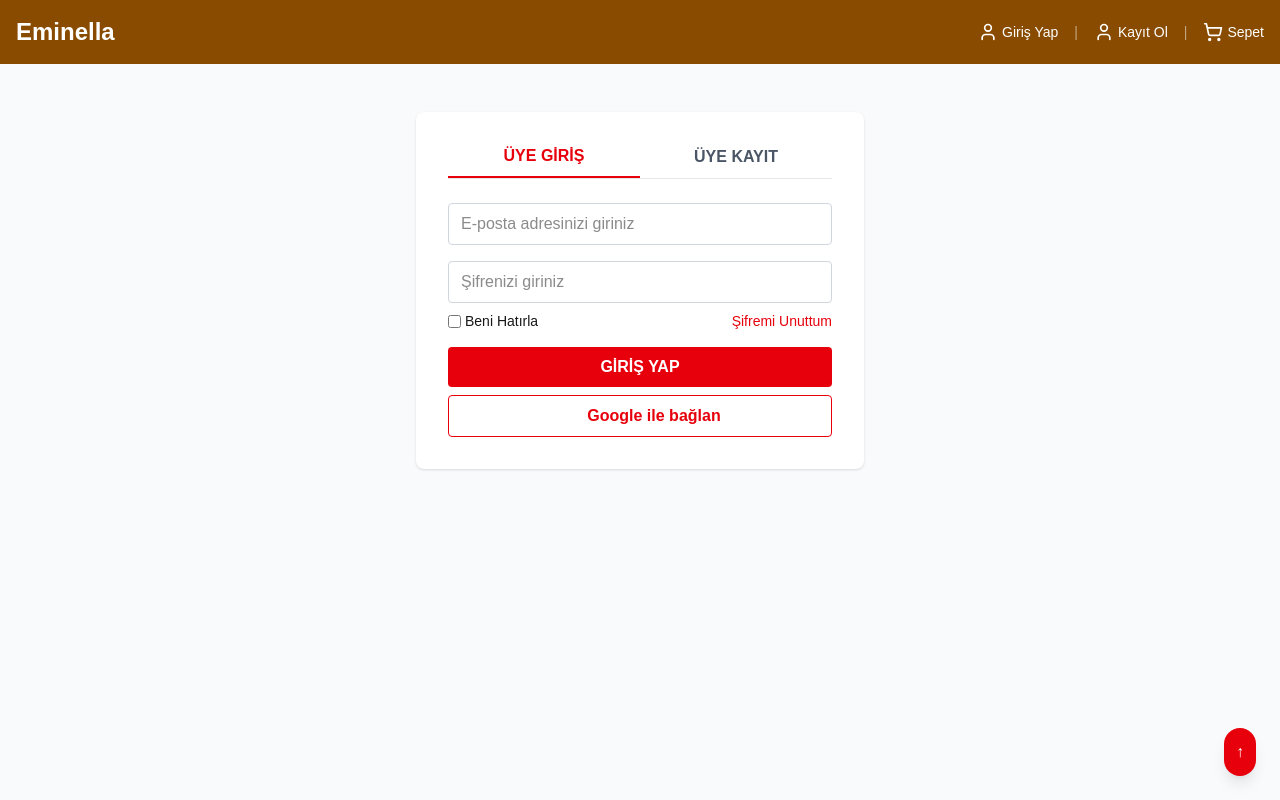
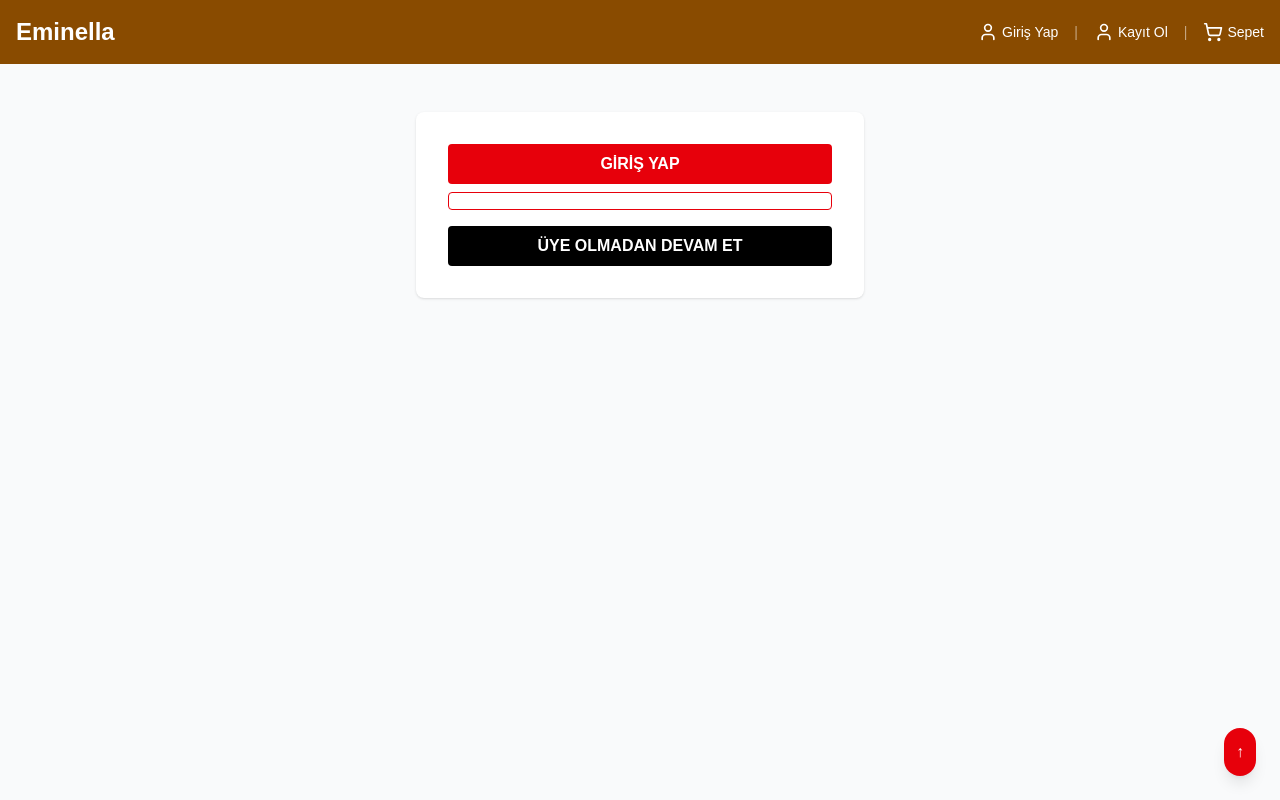
Before and after one commit to eminella/frontend-app, a Next.js app: page /checkout in a window 1280 px wide. Shown: the top 800 px of the page. Built offline with nearby package versions, Linux system fonts and the light colour scheme.

Commit message:
feat: checkout sayfasına üye olmadan devam et butonu eklendi

```diff
--- a/app/checkout/page.tsx
+++ b/app/checkout/page.tsx
@@ -1,99 +1,41 @@
-// frontend-app/app/checkout/page.tsx
 'use client';
 
 import { useState } from 'react';
 import { useRouter } from 'next/navigation';
 
 export default function CheckoutPage() {
+  const router = useRouter();
+
   const [tab, setTab] = useState<'login' | 'register'>('login');
   const [email, setEmail] = useState('');
   const [password, setPassword] = useState('');
-  const [remember, setRemember] = useState(false);
-
-  const [regEmail, setRegEmail] = useState('');
-  const [regPassword, setRegPassword] = useState('');
-  const [regConfirm, setRegConfirm] = useState('');
-
-  const router = useRouter();
+  // Diğer state’ler...
 
   const handleLogin = (e: React.FormEvent) => {
     e.preventDefault();
-    // TODO: next-auth veya kendi auth servisine POST
-    console.log('login', { email, password, remember });
-    router.push('/payment'); // giriş başarılıysa yönlendir
+    // Login işlemleri
+    router.push('/payment');
   };
 
   const handleRegister = (e: React.FormEvent) => {
     e.preventDefault();
-    if (regPassword !== regConfirm) {
-      alert('Şifreler eşleşmiyor');
-      return;
-    }
-    // TODO: kayıt servisine POST
-    console.log('register', { regEmail, regPassword });
+    // Register işlemleri
     setTab('login');
-    alert('Kayıt başarılı, şimdi giriş yapabilirsiniz');
+  };
+
+  const handleGuestContinue = () => {
+    router.push('/payment');
   };
 
   return (
     <div className="min-h-screen bg-gray-50 py-12 px-4 sm:px-6 lg:px-8">
       <div className="max-w-md w-full mx-auto bg-white p-8 rounded-lg shadow">
         {/* Sekmeler */}
-        <div className="mb-6 flex border-b border-gray-200">
-          <button
-            onClick={() => setTab('login')}
-            className={`flex-1 pb-2 text-center font-semibold transition ${
-              tab === 'login'
-                ? 'text-red-600 border-b-2 border-red-600'
-                : 'text-gray-600 hover:text-gray-800'
-            }`}
-          >
-            ÜYE GİRİŞ
-          </button>
-          <button
-            onClick={() => setTab('register')}
-            className={`flex-1 pb-2 text-center font-semibold transition ${
-              tab === 'register'
-                ? 'text-red-600 border-b-2 border-red-600'
-                : 'text-gray-600 hover:text-gray-800'
-            }`}
-          >
-            ÜYE KAYIT
-          </button>
-        </div>
+        {/* ... */}
 
         {tab === 'login' ? (
           <form onSubmit={handleLogin}>
-            <input
-              type="email"
-              required
-              placeholder="E-posta adresinizi giriniz"
-              value={email}
-              onChange={(e) => setEmail(e.target.value)}
-              className="block w-full mb-4 px-3 py-2 border border-gray-300 rounded focus:outline-none focus:ring-2 focus:ring-red-400"
-            />
-            <input
-              type="password"
-              required
-              placeholder="Şifrenizi giriniz"
-              value={password}
-              onChange={(e) => setPassword(e.target.value)}
-              className="block w-full mb-2 px-3 py-2 border border-gray-300 rounded focus:outline-none focus:ring-2 focus:ring-red-400"
-            />
-            <div className="flex items-center justify-between mb-4 text-sm">
-              <label className="flex items-center space-x-1">
-                <input
-                  type="checkbox"
-                  checked={remember}
-                  onChange={(e) => setRemember(e.target.checked)}
-                  className="form-checkbox"
-                />
-                <span>Beni Hatırla</span>
-              </label>
-              <a href="#" className="text-red-600 hover:underline">
-                Şifremi Unuttum
-              </a>
-            </div>
+            {/* Login form */}
             <button
               type="submit"
               className="w-full bg-red-600 hover:bg-red-700 text-white py-2 rounded font-semibold mb-2 transition"
@@ -103,45 +45,21 @@ export default function CheckoutPage() {
             <button
               type="button"
               onClick={() => window.alert('Google OAuth entegrasyonu…')}
-              className="w-full border border-red-600 text-red-600 py-2 rounded font-semibold transition flex items-center justify-center"
+              className="w-full border border-red-600 text-red-600 py-2 rounded font-semibold transition flex items-center justify-center mb-4"
             >
-              <svg
-                className="w-5 h-5 mr-2"
-                viewBox="0 0 533.5 544.3"
-                xmlns="http://www.w3.org/2000/svg"
-              >
-                {/* Google logosunu SVG olarak ekleyebilirsiniz */}
-                <path fill="#4285F4" d="M533.5 278.4..." />
-              </svg>
-              Google ile bağlan
+              {/* Google butonu */}
+            </button>
+            <button
+              type="button"
+              onClick={handleGuestContinue}
+              className="w-full bg-black text-white py-2 rounded font-semibold transition"
+            >
+              ÜYE OLMADAN DEVAM ET
             </button>
           </form>
         ) : (
           <form onSubmit={handleRegister}>
-            <input
-              type="email"
-              required
-              placeholder="E-posta adresinizi giriniz"
-              value={regEmail}
-              onChange={(e) => setRegEmail(e.target.value)}
-              className="block w-full mb-4 px-3 py-2 border border-gray-300 rounded focus:outline-none focus:ring-2 focus:ring-red-400"
-            />
-            <input
-              type="password"
-              required
-              placeholder="Şifrenizi giriniz"
-              value={regPassword}
-              onChange={(e) => setRegPassword(e.target.value)}
-              className="block w-full mb-4 px-3 py-2 border border-gray-300 rounded focus:outline-none focus:ring-2 focus:ring-red-400"
-            />
-            <input
-              type="password"
-              required
-              placeholder="Şifrenizi tekrar giriniz"
-              value={regConfirm}
-              onChange={(e) => setRegConfirm(e.target.value)}
-              className="block w-full mb-6 px-3 py-2 border border-gray-300 rounded focus:outline-none focus:ring-2 focus:ring-red-400"
-            />
+            {/* Register form */}
             <button
               type="submit"
               className="w-full bg-red-600 hover:bg-red-700 text-white py-2 rounded font-semibold transition"
--- /dev/null
+++ b/app/payment/page.tsx
@@ -0,0 +1,94 @@
+'use client';
+
+import { useState } from 'react';
+import { useRouter } from 'next/navigation';
+
+export default function PaymentPage() {
+  const router = useRouter();
+
+  const [cardName, setCardName] = useState('');
+  const [cardNumber, setCardNumber] = useState('');
+  const [expiry, setExpiry] = useState('');
+  const [cvv, setCvv] = useState('');
+
+  const handleSubmit = (e: React.FormEvent) => {
+    e.preventDefault();
+
+    // Basit validasyon
+    if (!cardName || !cardNumber || !expiry || !cvv) {
+      alert('Lütfen tüm alanları doldurun');
+      return;
+    }
+
+    // TODO: Ödeme entegrasyonu yapılacak
+
+    alert('Ödeme işlemi başarıyla tamamlandı!');
+    router.push('/order-success'); // Başarılı sayfası varsa yönlendir
+  };
+
+  return (
+    <div className="min-h-screen bg-gray-50 py-12 px-4 flex justify-center items-center">
+      <form
+        onSubmit={handleSubmit}
+        className="bg-white p-8 rounded shadow-md w-full max-w-md"
+      >
+        <h2 className="text-2xl font-semibold mb-6">Ödeme Bilgileri</h2>
+
+        <label className="block mb-2 font-medium">Kart Sahibinin Adı</label>
+        <input
+          type="text"
+          value={cardName}
+          onChange={e => setCardName(e.target.value)}
+          className="w-full mb-4 px-3 py-2 border rounded"
+          placeholder="Ad Soyad"
+          required
+        />
+
+        <label className="block mb-2 font-medium">Kart Numarası</label>
+        <input
+          type="text"
+          value={cardNumber}
+          onChange={e => setCardNumber(e.target.value)}
+          className="w-full mb-4 px-3 py-2 border rounded"
+          placeholder="0000 0000 0000 0000"
+          maxLength={19}
+          required
+        />
+
+        <div className="flex gap-4 mb-4">
+          <div className="flex-1">
+            <label className="block mb-2 font-medium">Son Kullanma Tarihi</label>
+            <input
+              type="text"
+              value={expiry}
+              onChange={e => setExpiry(e.target.value)}
+              className="w-full px-3 py-2 border rounded"
+              placeholder="MM/YY"
+              maxLength={5}
+              required
+            />
+          </div>
+          <div className="flex-1">
+            <label className="block mb-2 font-medium">CVV</label>
+            <input
+              type="password"
+              value={cvv}
+              onChange={e => setCvv(e.target.value)}
+              className="w-full px-3 py-2 border rounded"
+              placeholder="123"
+              maxLength={4}
+              required
+            />
+          </div>
+        </div>
+
+        <button
+          type="submit"
+          className="w-full bg-red-600 hover:bg-red-700 text-white py-2 rounded font-semibold"
+        >
+          Ödemeyi Tamamla
+        </button>
+      </form>
+    </div>
+  );
+}
```
